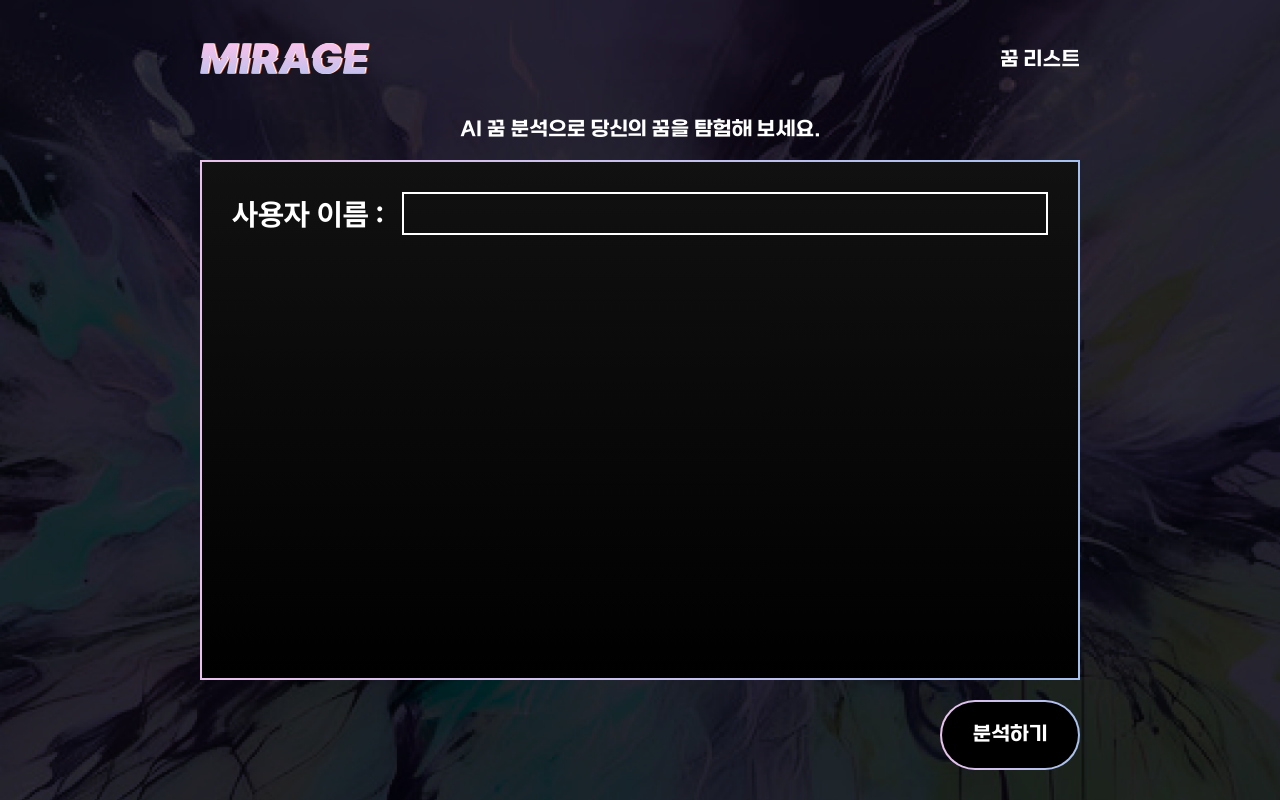
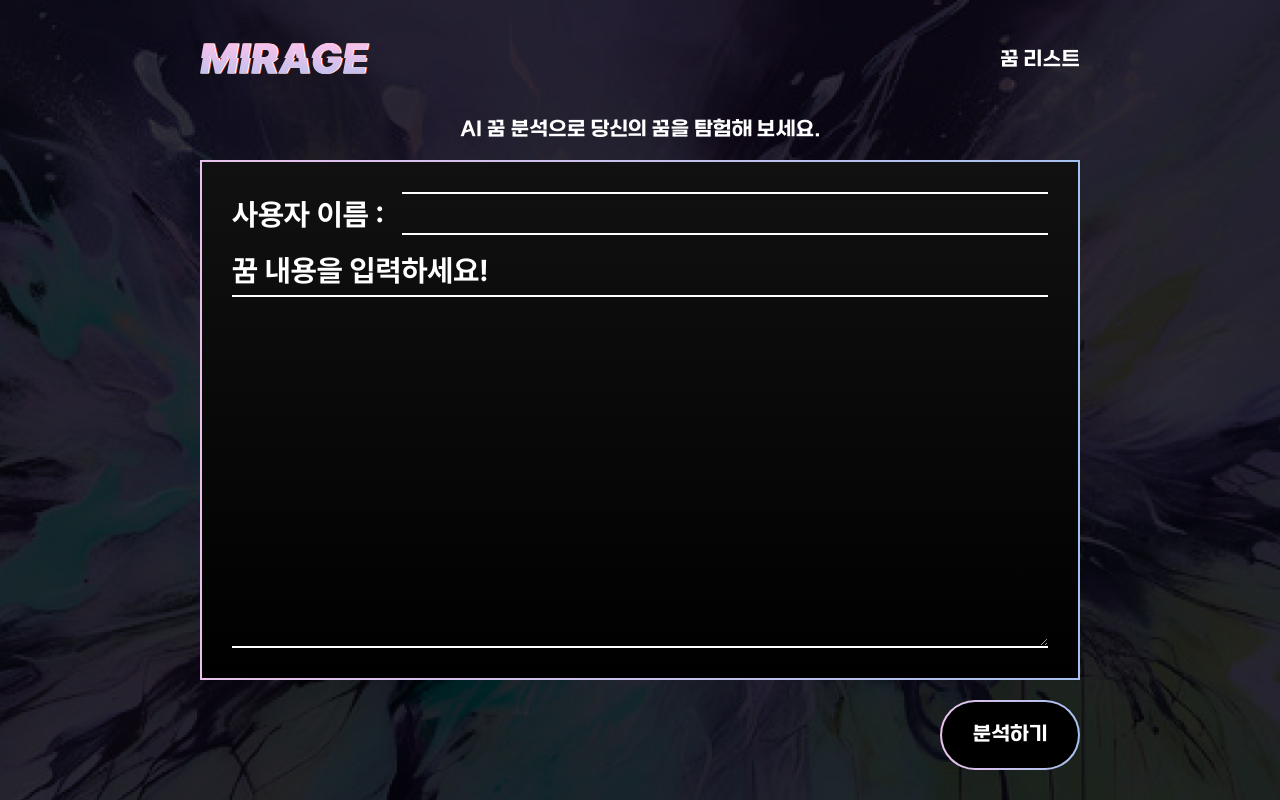
Before and after one commit to MIRAGE-com/Mirage_Frontend, a React (Vite) app: page /analyze in a window 1280 px wide. Built offline with nearby package versions, Linux system fonts and the light colour scheme.

Commit message:
feat, chore: 꿈 작성 페이지 퍼블리싱 완 & axios 설치

```diff
--- a/package.json
+++ b/package.json
@@ -10,6 +10,7 @@
 		"preview": "vite preview"
 	},
 	"dependencies": {
+		"axios": "^1.7.2",
 		"framer-motion": "^11.2.10",
 		"react": "^18.2.0",
 		"react-dom": "^18.2.0",
--- a/src/pages/AnalyzePage.jsx
+++ b/src/pages/AnalyzePage.jsx
@@ -11,7 +11,10 @@ function AnalyzePage() {
 						<NameTitle>사용자 이름 : </NameTitle>
 						<NameInput type="text" />
 					</NameBox>
-					<ContentBox></ContentBox>
+					<ContentBox>
+						<ContentTitle>꿈 내용을 입력하세요!</ContentTitle>
+						<ContentInput />
+					</ContentBox>
 				</InputBox>
 			</InputBG>
 			<RButton>분석하기</RButton>
@@ -52,6 +55,9 @@ const InputBox = styled.div`
 	width: 100%;
 	height: 100%;
 	padding: 30px;
+	display: flex;
+	flex-direction: column;
+	gap: 20px;
 	color: white;
 `;
 
@@ -68,13 +74,44 @@ const NameTitle = styled.h3`
 `;
 
 const NameInput = styled.input`
-	width: 100rem;
+	width: 100%;
 	min-width: 10rem;
 	padding: 5px;
-	border: 2px solid white;
+	border-top: 2px solid white;
+	border-bottom: 2px solid white;
+	border-right: 0px;
+	border-left: 0px;
 	color: white;
 	font-size: 24px;
 	font-family: "PretendardM";
 `;
 
-const ContentBox = styled.div``;
+const ContentBox = styled.div`
+	height: 100%;
+	display: flex;
+	flex-direction: column;
+	gap: 10px;
+`;
+
+const ContentTitle = styled.h3`
+	width: 100%;
+	min-width: 17rem;
+	font-size: 30px;
+	font-family: "PretendardB";
+`;
+
+const ContentInput = styled.textarea`
+	width: 100%;
+	height: 100%;
+	min-width: 10rem;
+	padding: 5px;
+	border-top: 2px solid white;
+	border-bottom: 2px solid white;
+	border-right: 0px;
+	border-left: 0px;
+	outline: none;
+	background-color: transparent;
+	color: white;
+	font-size: 24px;
+	font-family: "PretendardM";
+`;
```
Also changed, not shown: 1 other file (tests, documents, lock files or other folders).
